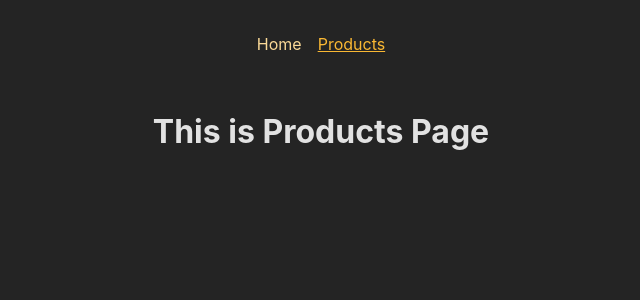
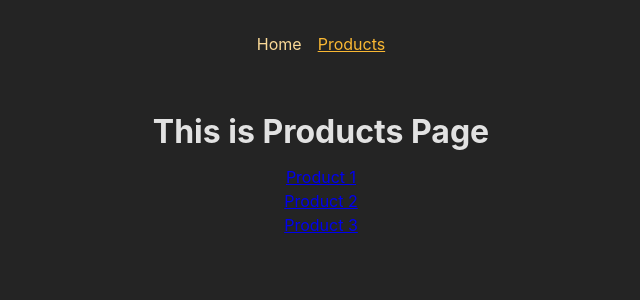
Before and after one commit to skjalal/react-router, a React (Vite) app: page /products in a window 1280 px wide. Shown: the top 300 px of the page, without its empty margins (319-959 px from the left). Built offline with nearby package versions, Linux system fonts and the light colour scheme.

Commit message:
added dynamic path parameters

```diff
--- a/src/App.tsx
+++ b/src/App.tsx
@@ -10,8 +10,9 @@
 import HomePage from "./pages/Home.tsx";
 import ProductsPage from "./pages/Product.tsx";
 import RootLayout from "./pages/Root.tsx";
+import ErrorPage from "./pages/Error.tsx";
+import ProductDetailsPage from "./pages/ProductDetails.tsx";
 import "./App.css";
-import ErrorPage from "./pages/Error.tsx";
 
 //Object based approach
 const routes: RouteObject[] = [
@@ -22,6 +23,7 @@
     children: [
       { path: "/", element: <HomePage /> },
       { path: "/products", element: <ProductsPage /> },
+      { path: "/products/:productId", element: <ProductDetailsPage /> },
     ],
   },
 ];
--- a/src/pages/Product.tsx
+++ b/src/pages/Product.tsx
@@ -1,7 +1,27 @@
 import React from "react";
+import { Link } from "react-router-dom";
+
+type Product = { id: string; title: string };
+
+const PRODUCTS: Product[] = [
+  { id: "p1", title: "Product 1" },
+  { id: "p2", title: "Product 2" },
+  { id: "p3", title: "Product 3" },
+];
 
 const ProductsPage: React.FC = () => {
-  return <h1>This is Products Page</h1>;
+  return (
+    <>
+      <h1>This is Products Page</h1>
+      <ul>
+        {PRODUCTS.map((product) => (
+          <li key={product.id}>
+            <Link to={`/products/${product.id}`}>{product.title}</Link>
+          </li>
+        ))}
+      </ul>
+    </>
+  );
 };
 
 export default ProductsPage;
--- /dev/null
+++ b/src/pages/ProductDetails.tsx
@@ -0,0 +1,16 @@
+import React, { type JSX } from "react";
+import { useParams } from "react-router-dom";
+
+type RouteParam = { productId: string };
+
+const ProductDetailsPage: React.FC = (): JSX.Element => {
+  const params = useParams<RouteParam>();
+  return (
+    <>
+      <h1>Product Details!</h1>
+      <p>{params.productId}</p>
+    </>
+  );
+};
+
+export default ProductDetailsPage;
```
